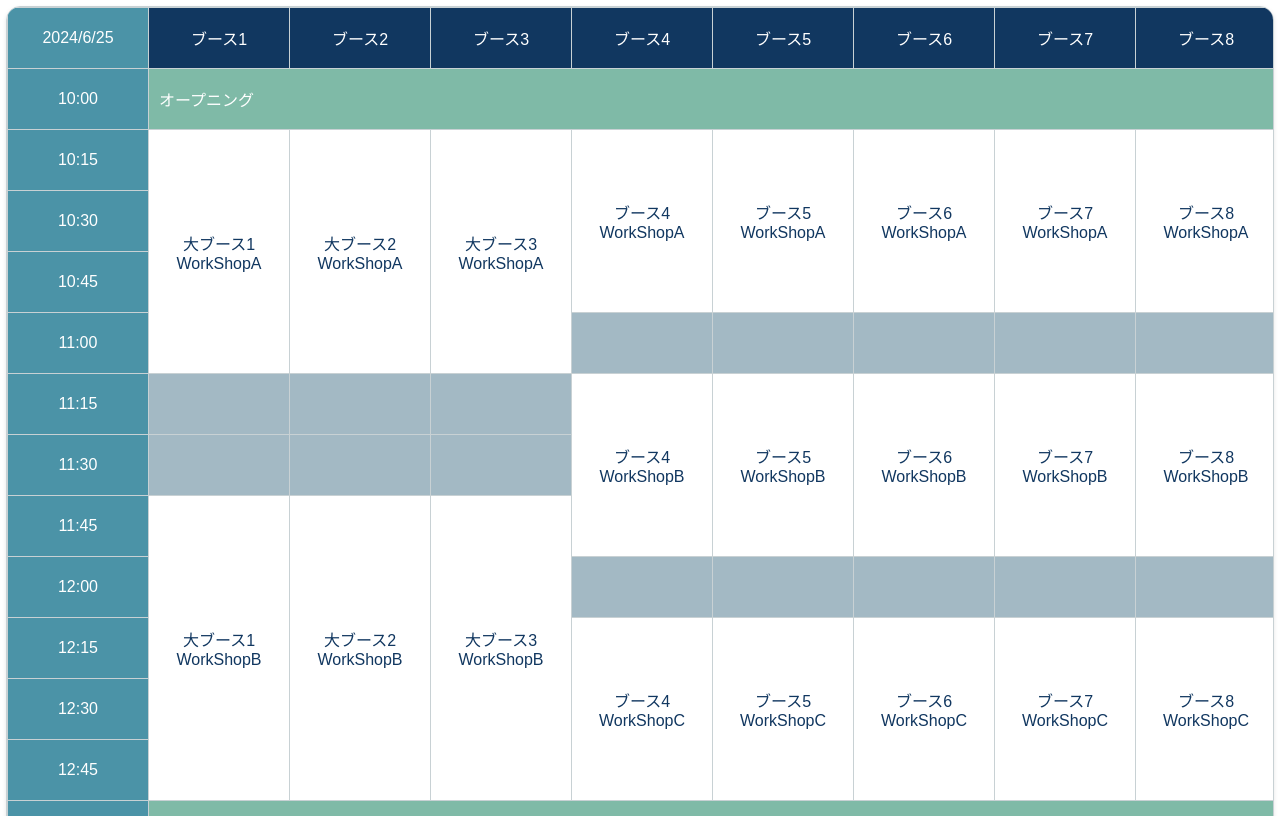
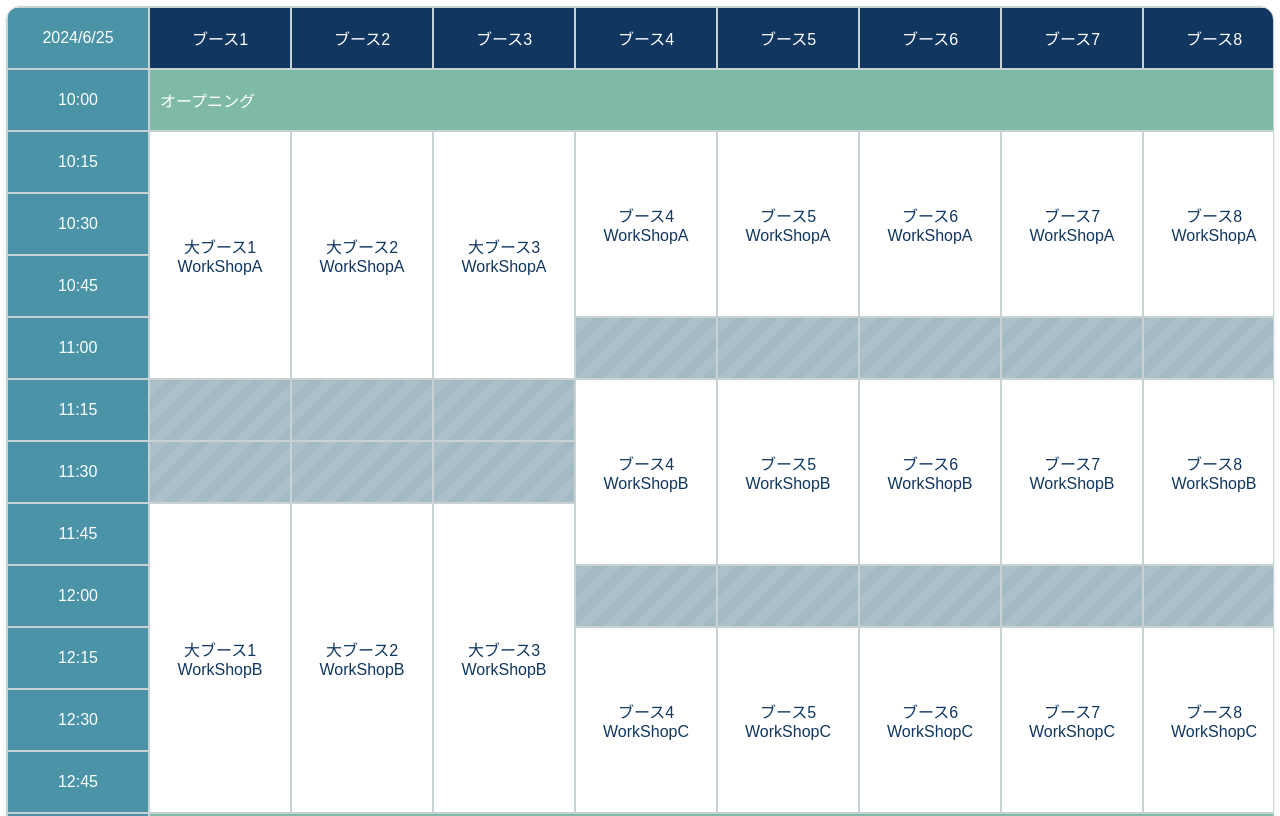
Before and after one commit to GoWorkshopConference/schedule_mockup, a website with bundled scripts: page index.html in a window 1280 px wide. Shown: the top 816 px of the page. Built offline with nearby package versions, Linux system fonts and the light colour scheme.

Commit message:
斜め線デザイン追加

```diff
--- a/css/styles.css
+++ b/css/styles.css
@@ -13,8 +13,7 @@ body {
 }
 
 table {
-  /* border-collapse: separate; */
-  border-collapse: collapse;
+  border-collapse: separate;
   border-spacing: 0;
   width: 100%;
   min-width: 1200px;
@@ -74,6 +73,26 @@ tr:last-child {
 
 .break {
   background-color: #a3b9c4;
+  position: relative;
+  overflow: hidden;
+}
+
+.break::before {
+  content: "";
+  position: absolute;
+  top: -50%;
+  left: -50%;
+  width: 200%;
+  height: 200%;
+  background: repeating-linear-gradient(
+    315deg,
+    rgba(255, 255, 255, 0.2),
+    rgba(255, 255, 255, 0.2) 10px,
+    rgba(0, 0, 0, 0) 10px,
+    rgba(0, 0, 0, 0) 20px
+  );
+  opacity: 0.5;
+  pointer-events: none;
 }
 
 .band {
```
